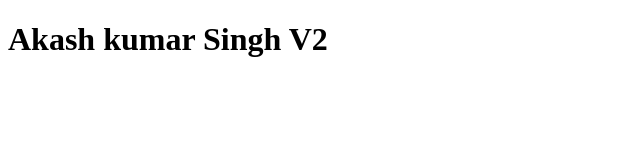
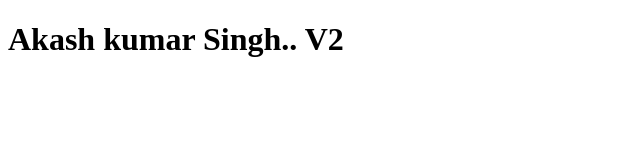
Before and after one commit to AkashMountBlue/practice-repo, a plain HTML site: page index.html in a window 1280 px wide. Shown: the full height of the page, 0-640 px from the left. Drawn offline with Linux system fonts and the light colour scheme.

Commit message:
chnages in h1

```diff
--- a/index.html
+++ b/index.html
@@ -6,7 +6,7 @@
     <title>Document</title>
 </head>
 <body>
-    <h1>Akash kumar Singh <span>V2</span></h1>
+    <h1>Akash kumar Singh.. <span>V2</span></h1>
 
 </body>
 </html>
```
